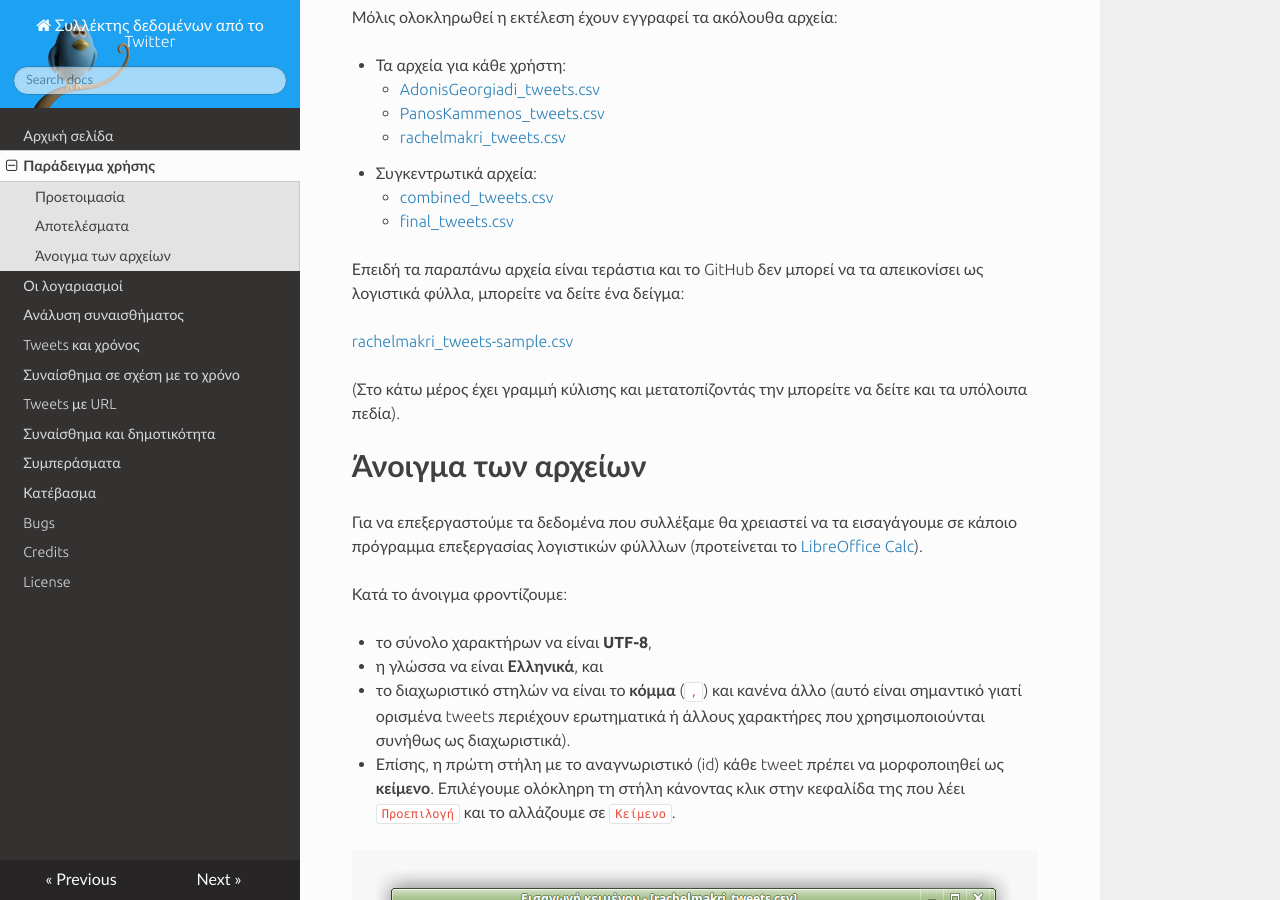
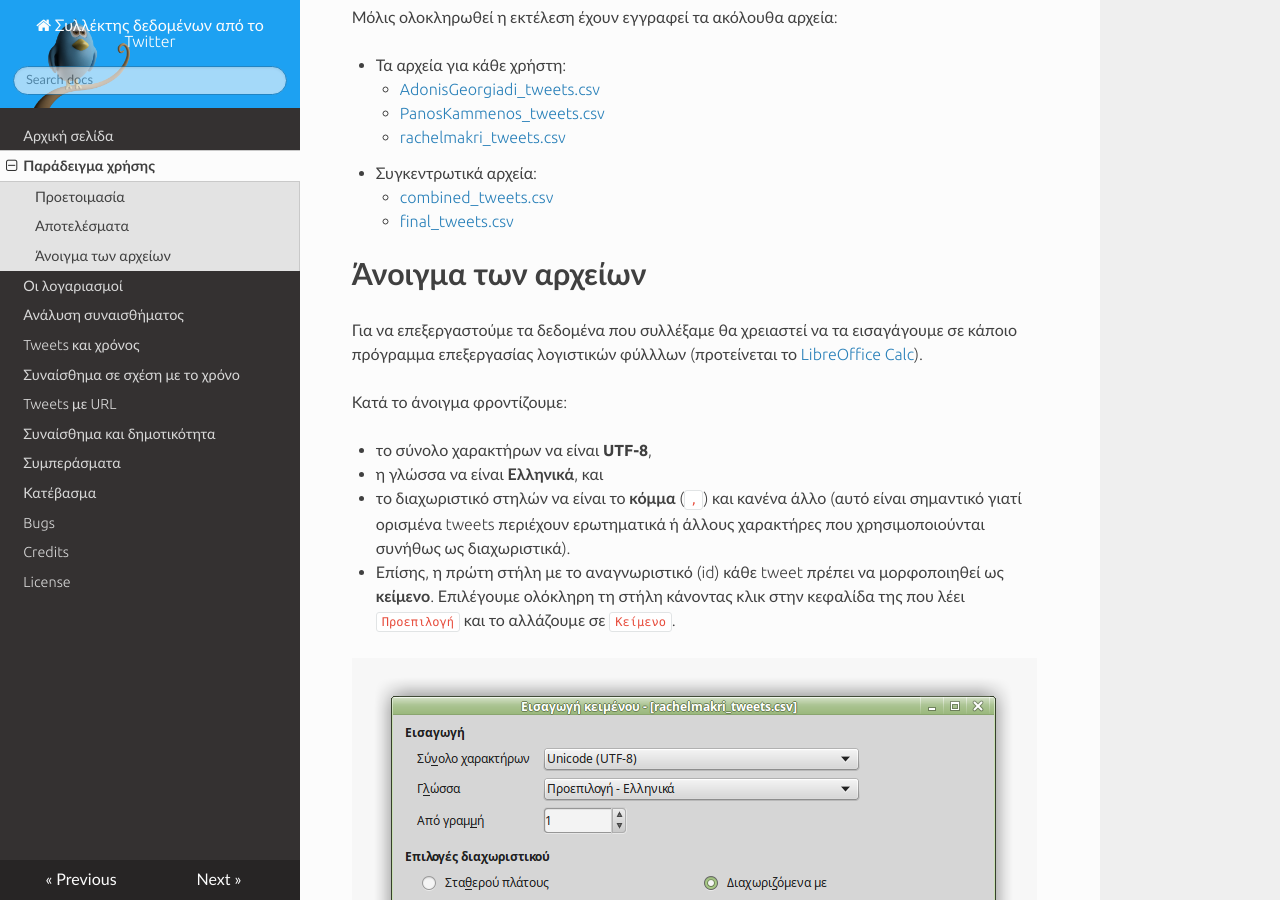
Before and after one commit to Protonotarios/get-tweets, an MkDocs documentation site: the page built from docs/Παράδειγμα/Παράδειγμα-χρήσης.md, in a window 1280 px wide and 900 px high, scrolled down 3689 px. Built offline with MkDocs 1.6.1, drawn with Linux system fonts in a browser that asks for light colours; nearby versions of some CDN libraries; old or Windows-style settings are respelled for this version of MkDocs; some of the changed text lies outside the part shown.

Commit message:
διόρθωση

```diff
--- a/docs/Παράδειγμα/Παράδειγμα-χρήσης.md
+++ b/docs/Παράδειγμα/Παράδειγμα-χρήσης.md
@@ -2,7 +2,7 @@
 
 Το παρόν παράδειγμα αποτελεί εργασία για το μάθημα **Ανάλυση ιστού και κοινωνικών μέσων**
 του μεταπτυχιακού τμήματος *Κοινωνικά Πληροφοριακά Συστήματα* του Ανοικτού Πανεπιστημίου Κύπρου
-(Φθινόπωρο 2016)
+(Φθινόπωρο 2016).
 
 Σκοπός της εργασίας είναι η συλλογή όλων των tweets τριών ανταγωνιστικών
 μεταξύ τους λογαριασμών (π.χ. εταιρειών ή  πολιτικών) και στη συνέχεια
@@ -217,14 +217,6 @@ accounts = ['AdonisGeorgiadi','PanosKammenos','rachelmakri']
     *   [combined_tweets.csv](https://github.com/Protonotarios/get-tweets/blob/version02/docs/%CE%A0%CE%B1%CF%81%CE%AC%CE%B4%CE%B5%CE%B9%CE%B3%CE%BC%CE%B1/combined_tweets.csv)
     *   [final_tweets.csv](https://github.com/Protonotarios/get-tweets/blob/version02/docs/%CE%A0%CE%B1%CF%81%CE%AC%CE%B4%CE%B5%CE%B9%CE%B3%CE%BC%CE%B1/final_tweets.csv)
 
-Επειδή τα παραπάνω αρχεία είναι τεράστια και το GitHub δεν μπορεί να τα
-απεικονίσει ως λογιστικά φύλλα, μπορείτε να δείτε ένα δείγμα:
-
-[rachelmakri_tweets-sample.csv](https://github.com/Protonotarios/get-tweets/blob/version02/docs/%CE%A0%CE%B1%CF%81%CE%AC%CE%B4%CE%B5%CE%B9%CE%B3%CE%BC%CE%B1/rachelmakri_tweets-sample.csv)
-
-(Στο κάτω μέρος έχει γραμμή κύλισης και μετατοπίζοντάς την μπορείτε να
-δείτε και τα υπόλοιπα πεδία).
-
 ## Άνοιγμα των αρχείων
 
 Για να επεξεργαστούμε τα δεδομένα που συλλέξαμε θα χρειαστεί να τα εισαγάγουμε
```
